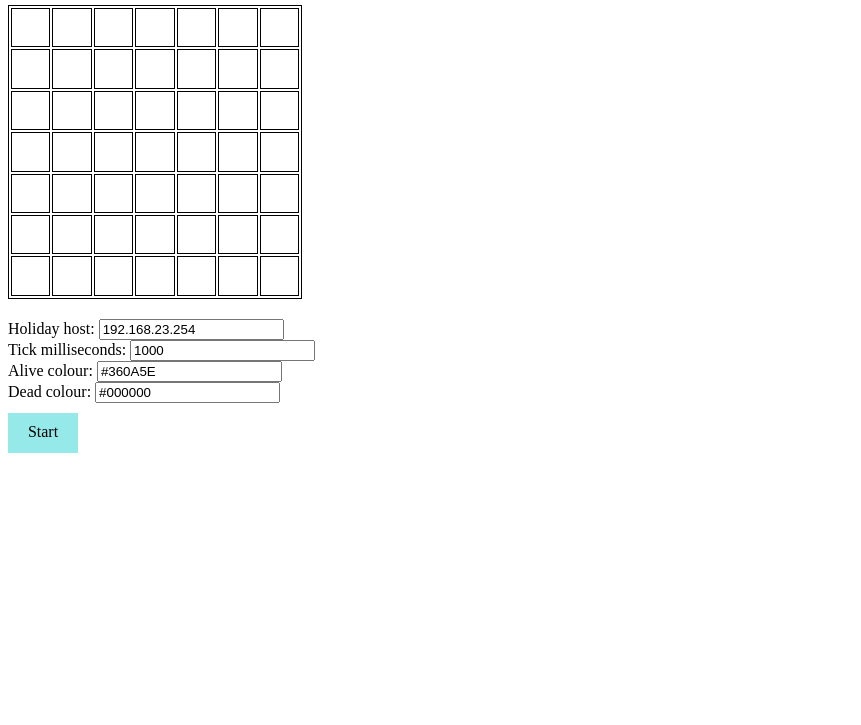
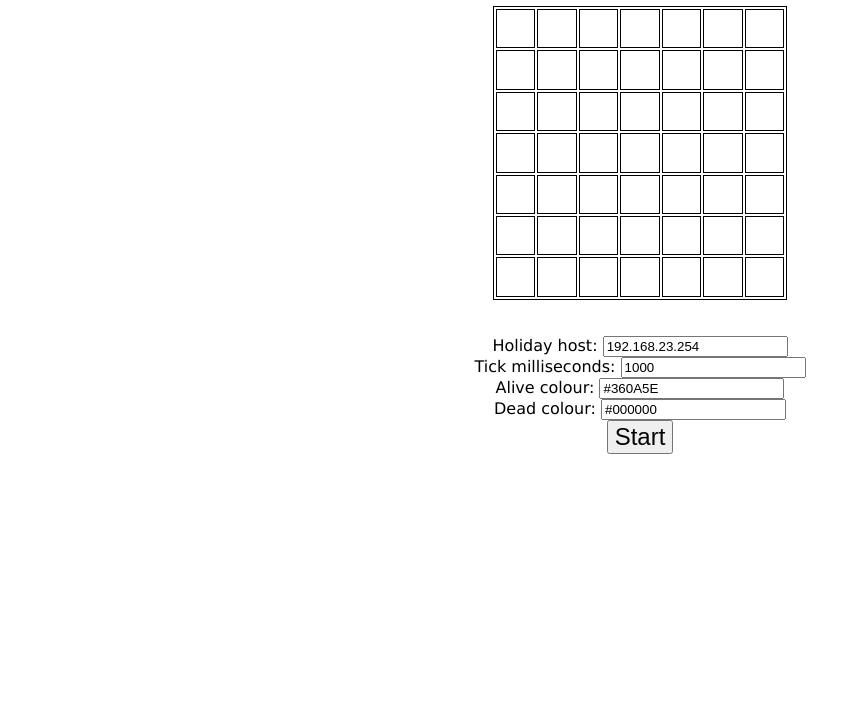
Before and after one commit to mountainash/moores-holiday-fireplace, a website: page public/index.html in a window 1280 px wide. Shown: the part 75-800 px from the top of the page, without its empty margins (0-861 px from the left). Drawn offline with Linux system fonts and the light colour scheme; files that its build step writes are made by us from their sources; files whose address does not match are found by name.

Commit message:
Whitespace cleanup, Author details update & some HTML/CSS style changes

```diff
--- a/client.js
+++ b/client.js
@@ -41,7 +41,7 @@ var submit = function() {
     };
 
     var http = new XMLHttpRequest();
-    http.open('POST','/holiday',true);
+    http.open('POST', '/holiday',true);
     http.setRequestHeader('Content-type','application/json;charset=UTF-8');
     http.onreadystatechange = function() {
         if (http.readyState == 4 && http.status == 200) {
--- a/holiday.js
+++ b/holiday.js
@@ -1,4 +1,3 @@
-var http = require('http');
 var HoliUdp = require('holiday-udp');
 var holiudp;
 var alive;
--- a/package.json
+++ b/package.json
@@ -10,12 +10,12 @@
   ],
   "author": {
     "name": "Katie Miller",
-    "email": "katie@codemiller.com",
-    "url": "http://www.codemiller.com/"
+    "email": "katie@katiejots.com",
+    "url": "http://www.katiejots.com"
   },
   "repository": {
     "type": "git",
-    "url": "https://github.com/codemiller/game-of-lights"
+    "url": "https://github.com/katiejots/game-of-lights"
   },
   "engines": {
     "node": ">= 0.10",
--- a/public/index.html
+++ b/public/index.html
@@ -73,12 +73,16 @@
         <td id="48" class="dead"/>
     </tr>
   </table>
-  <div class="form">
-      Holiday host: <input type="text" id="holidayHost" value="192.168.23.254"><br>
-      Tick milliseconds: <input type="text" id="tickDelay" value="1000"><br>
-      Alive colour: <input type="text" id="aliveColour" value="#360A5E"><br>
-      Dead colour: <input type="text" id="deadColour" value="#000000"><br>
-      <div class="button" id="button" onclick="submit()">Start</div>
+  <form>
+    <div>
+        Holiday host: <input type="text" id="holidayHost" value="192.168.23.254"><br>
+        Tick milliseconds: <input type="text" id="tickDelay" value="1000"><br>
+        Alive colour: <input type="text" id="aliveColour" value="#360A5E"><br>
+        Dead colour: <input type="text" id="deadColour" value="#000000"><br>
+    </div>
+    <div>
+        <button id="button" onclick="submit()">Start</button>
+    </div>
   </form>
   <script src="public/script.js"></script>
 </body>
--- a/public/script.js
+++ b/public/script.js
@@ -42,7 +42,7 @@ var submit = function() {
     };
 
     var http = new XMLHttpRequest();
-    http.open('POST','/holiday',true);
+    http.open('POST', '/holiday',true);
     http.setRequestHeader('Content-type','application/json;charset=UTF-8');
     http.onreadystatechange = function() {
         if (http.readyState == 4 && http.status == 200) {
@@ -111,7 +111,6 @@ var getValue = function(elemId) {
 // Initial setup
 setHandlers(toggleState);
 document.getElementById('button').onclick = submit;
-
 },{"./game":2}],2:[function(require,module,exports){
 var _ = require('underscore')._;
 
@@ -192,7 +191,6 @@ var tick = function(worldBools) {
 };
 
 module.exports = tick
-
 },{"underscore":3}],3:[function(require,module,exports){
 //     Underscore.js 1.6.0
 //     http://underscorejs.org
--- a/public/style.css
+++ b/public/style.css
@@ -1,3 +1,8 @@
+body {
+  text-align: center;
+  font-family: Verdana, Geneva, Tahoma, sans-serif;
+}
+
 table, th, td {
   border: 1px solid black;
 }
@@ -5,6 +10,7 @@ table, th, td {
 table {
   width: 294px;
   height: 294px;
+  margin: 1em auto;
 }
 
 .dead {
@@ -15,17 +21,12 @@ table {
   background: blue;
 }
 
-.form {
+form {
   padding-top: 20px;
 }
 
-.button {
-  margin-top: 10px;
-  padding-top: 10px;
-  background: rgb(150,233,233);
-  width: 70px;
-  height: 30px;
-  text-align: center;
+button {
+  font-size: x-large;
 }
 
 .message {
```
Also changed, not shown: server.js (+10 -13 lines), game.js (line endings or trailing spaces). Lines whose indentation alone changed are shown as unchanged.
